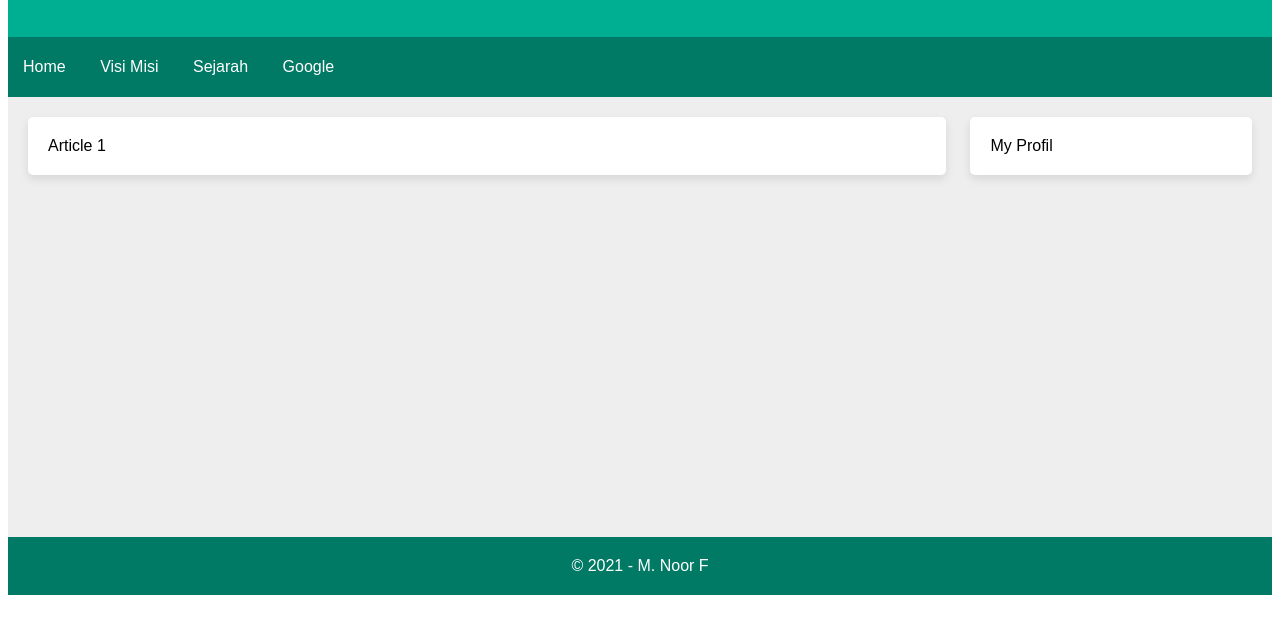
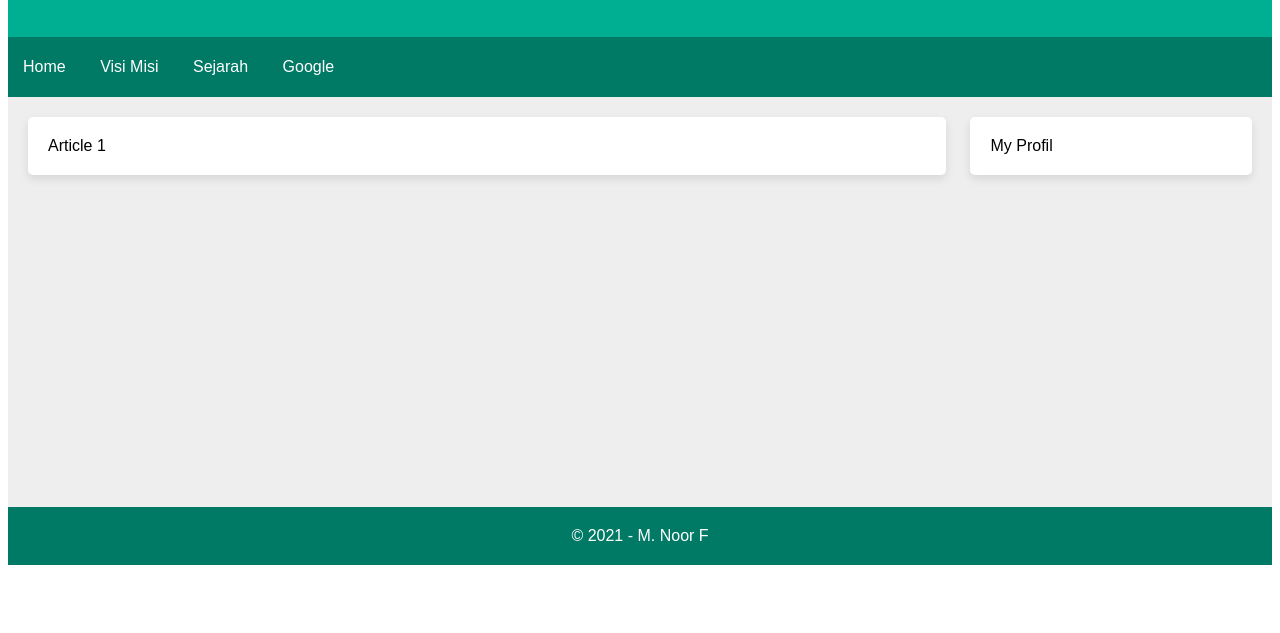
Before and after one commit to nurfawaiq/ekstra-web1, a plain HTML site: page index.html in a window 1280 px wide. Shown: the part 111-744 px from the top of the page. Drawn offline with Linux system fonts and the light colour scheme.

Commit message:
change height content

```diff
--- a/css/style.css
+++ b/css/style.css
@@ -8,7 +8,7 @@ header {
 }
 .content {
     background-color: #eee;
-    min-height: 400px;
+    min-height: 370px;
     padding: 20px;
 }
 footer {
```
